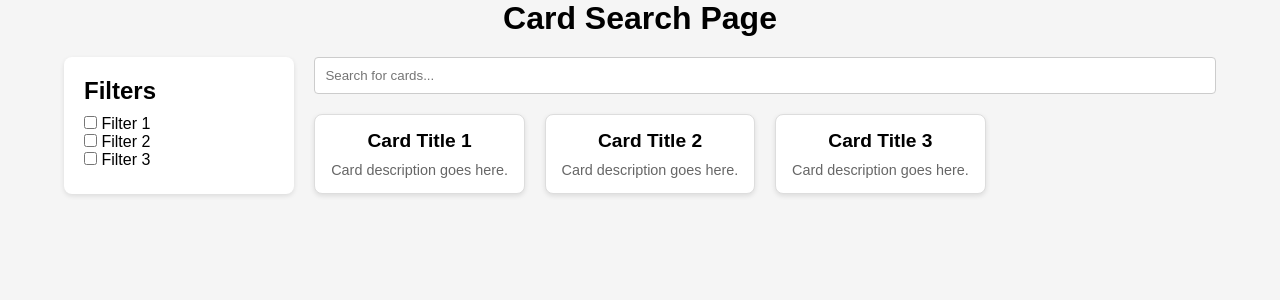
After one commit to danielyang21/MysticTutor, a Flask app: page /card-search in a window 1280 px wide. The commit adds this page. Shown: the top 300 px of the page. Run offline with Flask 3, Linux system fonts and the light colour scheme.

Commit message:
adding card search page

```diff
--- a/app.py
+++ b/app.py
@@ -6,5 +6,11 @@ app = Flask(__name__)
 def home():
     return render_template('index.html')
 
+
+
+@app.route('/card-search')
+def card_search():
+    return render_template('card-search.html')
+
 if __name__ == '__main__':
     app.run(debug=True)
--- a/static/style.css
+++ b/static/style.css
@@ -58,7 +58,7 @@ body {
 }
 
 .button:hover {
-    background-color: #6b8e23;
+    background-color: #ff0099;
     transform: scale(1.05);
 }
 
--- /dev/null
+++ b/templates/card-search.html
@@ -0,0 +1,137 @@
+<!DOCTYPE html>
+<html lang="en">
+<head>
+  <meta charset="UTF-8">
+  <meta name="viewport" content="width=device-width, initial-scale=1.0">
+  <title>Card Search Page</title>
+  <style>
+    * {
+      margin: 0;
+      padding: 0;
+      box-sizing: border-box;
+    }
+
+    body {
+      font-family: Arial, sans-serif;
+      display: flex;
+      flex-direction: column;
+      align-items: center;
+      background-color: #f5f5f5;
+    }
+
+    .container {
+      display: flex;
+      flex-direction: row;
+      margin: 20px;
+      width: 90%;
+      max-width: 1200px;
+    }
+
+    .filters {
+      width: 20%;
+      background-color: #ffffff;
+      padding: 20px;
+      box-shadow: 0 2px 5px rgba(0, 0, 0, 0.1);
+      border-radius: 8px;
+    }
+
+    .filters h2 {
+      margin-bottom: 10px;
+    }
+
+    .search-section {
+      flex: 1;
+      margin-left: 20px;
+      display: flex;
+      flex-direction: column;
+    }
+
+    .search-bar {
+      margin-bottom: 20px;
+    }
+
+    .search-bar input {
+      width: 100%;
+      padding: 10px;
+      border: 1px solid #ccc;
+      border-radius: 4px;
+    }
+
+    .card-grid {
+      display: grid;
+      grid-template-columns: repeat(auto-fill, minmax(200px, 1fr));
+      gap: 20px;
+    }
+
+    .card {
+      background-color: #ffffff;
+      padding: 15px;
+      border: 1px solid #ddd;
+      border-radius: 8px;
+      box-shadow: 0 2px 5px rgba(0, 0, 0, 0.1);
+      text-align: center;
+    }
+
+    .card h3 {
+      margin-bottom: 10px;
+      font-size: 1.2em;
+    }
+
+    .card p {
+      color: #666;
+      font-size: 0.9em;
+    }
+  </style>
+</head>
+<body>
+  <header>
+    <h1>Card Search Page</h1>
+  </header>
+
+  <div class="container">
+    <!-- Filters Section -->
+    <aside class="filters">
+      <h2>Filters</h2>
+      <form>
+        <label>
+          <input type="checkbox" name="filter1">
+          Filter 1
+        </label><br>
+        <label>
+          <input type="checkbox" name="filter2">
+          Filter 2
+        </label><br>
+        <label>
+          <input type="checkbox" name="filter3">
+          Filter 3
+        </label>
+      </form>
+    </aside>
+
+    <!-- Search and Cards Section -->
+    <section class="search-section">
+      <!-- Search Bar -->
+      <div class="search-bar">
+        <input type="text" placeholder="Search for cards...">
+      </div>
+
+      <!-- Card Display -->
+      <div class="card-grid">
+        <div class="card">
+          <h3>Card Title 1</h3>
+          <p>Card description goes here.</p>
+        </div>
+        <div class="card">
+          <h3>Card Title 2</h3>
+          <p>Card description goes here.</p>
+        </div>
+        <div class="card">
+          <h3>Card Title 3</h3>
+          <p>Card description goes here.</p>
+        </div>
+        <!-- Add more cards as needed -->
+      </div>
+    </section>
+  </div>
+</body>
+</html>
--- a/templates/index.html
+++ b/templates/index.html
@@ -4,7 +4,7 @@
     <meta charset="UTF-8">
     <meta name="viewport" content="width=device-width, initial-scale=1.0">
     <title>MysticTutor – Magic: The Gathering Card Finder</title>
-    <link rel="stylesheet" href="style.css">
+    <link rel="stylesheet" href="static/style.css">
 </head>
 <body>
 
@@ -13,7 +13,7 @@
         <div class="tagline">Discover Your Perfect Deck</div>
 
         <div class="nav-buttons">
-            <button class="button card-search" onclick="navigateTo('card-search.html')">Find Cards</button>
+            <button class="button card-search" onclick="navigateTo('card-search')">Find Cards</button>
             <button class="button deck-builder" onclick="navigateTo('deck-builder.html')">Build a Deck</button>
             <button class="button settings" onclick="navigateTo('settings.html')">Customize Your Experience</button>
         </div>
```
